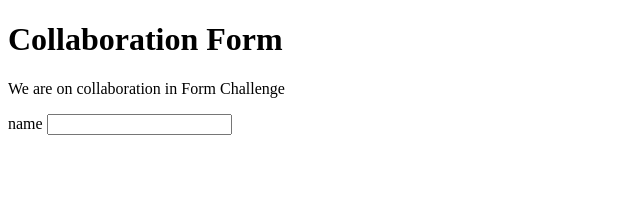
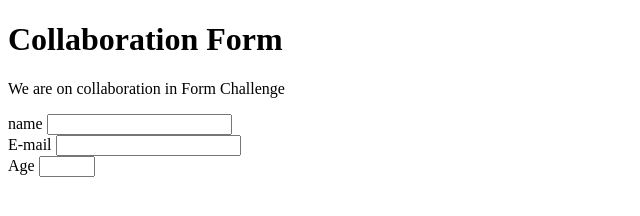
Before and after one commit to skyv26/aakash_umer, a plain HTML site: page index.html in a window 1280 px wide. Shown: the whole page, without its empty margins (0-640 px from the left). Drawn offline with Linux system fonts and the light colour scheme.

Commit message:
completed 5 to 10 tasks

```diff
--- a/index.html
+++ b/index.html
@@ -17,6 +17,17 @@
         <label for="name">name</label>
         <input type="text" id="name" required />
       </div>
+
+      <div class="input_container">
+        <label for="email">E-mail</label>
+        <input type="email" id="email" required />
+      </div>
+
+      <div class="input_container">
+        <label for="number">Age</label>
+        <input type="number" id="number" min="10" max="99" required/>
+      </div>
+
     </form>
 
     <script  src="js/index.js"></script>
```
